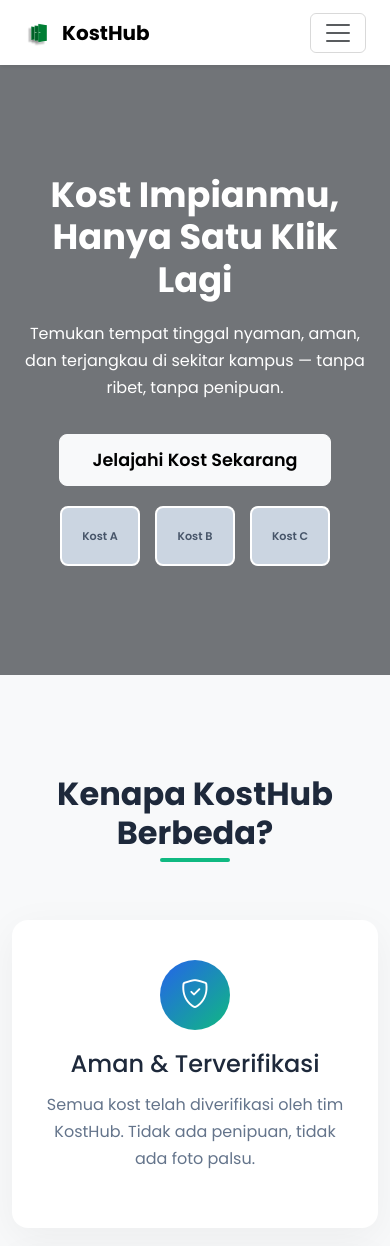
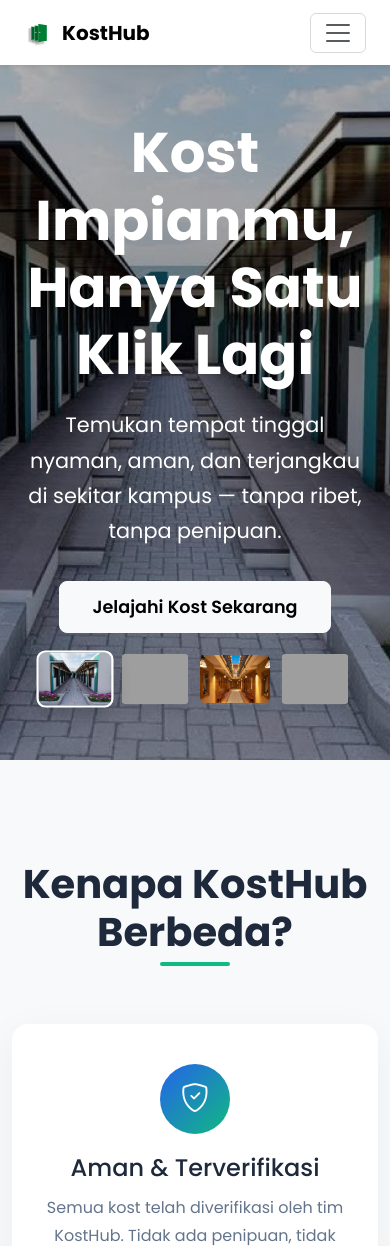
Before and after one commit to semester3-org/Web-App, a PHP site: page /Web-App/index.php in a window 390 px wide. Shown: the top 1246 px of the page. Run offline with PHP 8.4, Linux system fonts and the light colour scheme; grey boxes are pictures that could not be loaded.

Commit message:
merubah tampilan home customer

```diff
--- a/frontend/user/customer/home.php
+++ b/frontend/user/customer/home.php
@@ -71,30 +71,36 @@ if ($isLoggedIn) {
   .hero {
     position: relative;
     height: 90vh;
-      background: linear-gradient(rgba(0, 0, 0, 0.5), rgba(0, 0, 0, 0.5)), #e2e8f0; /* Placeholder: abu-abu + overlay gelap */
     display: flex;
     align-items: center;
     justify-content: center;
     text-align: center;
     padding-top: 65px;
     color: white;
+    /* ❌ HAPUS background dari sini — overlay yang handle */
   }
+
   .hero-content {
     max-width: 700px;
     padding: 0 1.5rem;
+    position: relative; /* agar di atas overlay */
+    z-index: 2;
   }
+
   .hero h1 {
     font-size: 3.5rem;
     font-weight: 700;
     margin-bottom: 1.2rem;
     animation: fadeInUp 1s ease-out;
   }
+
   .hero p {
     font-size: 1.3rem;
     margin-bottom: 2rem;
     font-weight: 400;
     animation: fadeInUp 1s ease-out 0.2s both;
   }
+
   .hero .btn {
     animation: fadeInUp 1s ease-out 0.4s both;
     padding: 0.75rem 2rem;
@@ -102,47 +108,95 @@ if ($isLoggedIn) {
     font-weight: 600;
   }
 
-    /* ==================== THUMBNAIL GALLERY ==================== */
-    .hero-thumbnails {
-      display: flex;
-      justify-content: center;
-      gap: 15px;
-      margin-top: 20px;
-      flex-wrap: wrap;
-    }
-    .thumbnail-item {
-      width: 100px;
-      height: 80px;
-      background-color: #cbd5e1; /* Placeholder abu-abu muda */
-      border: 2px solid white;
-      border-radius: 8px;
-      display: flex;
-      align-items: center;
-      justify-content: center;
-      color: #475569;
-      font-size: 0.75rem;
-      font-weight: 600;
+  /* ——————— OVERLAY BACKGROUND ——————— */
+  .hero-bg-overlay {
+    position: absolute;
+    top: 0;
+    left: 0;
+    width: 100%;
+    height: 100%;
+    background-size: cover;
+    background-position: center;
+    background-repeat: no-repeat;
+    opacity: 0;
+    transition: opacity 1s ease-in-out;
+    z-index: 0;
   }
 
-    @keyframes fadeInUp {
-      from {
-        opacity: 0;
-        transform: translateY(30px);
+  .hero-bg-overlay.active {
+    opacity: 1;
   }
-      to {
-        opacity: 1;
-        transform: translateY(0);
+
+  /* Gradient gelap di atas background, di bawah konten */
+  .hero::before {
+    content: '';
+    position: absolute;
+    top: 0;
+    left: 0;
+    width: 100%;
+    height: 100%;
+    background: linear-gradient(rgba(0, 0, 0, 0.3), rgba(0, 0, 0, 0.3));
+    z-index: 1;
+    pointer-events: none;
   }
+
+  /* ——————— THUMBNAIL GALLERY ——————— */
+  .hero-thumbnails {
+  display: grid;
+  grid-template-columns: repeat(4, 160px); /* Lebar tiap thumbnail: 160px */
+  justify-content: center;
+  gap: 20px; /* Sedikit lebih rapat */
+  margin-top: 155px;
+}
+
+.thumbnail-item {
+  width: 160px;
+  height: 120px; /* Rasio 4:3 */
+  background-size: cover;
+  background-position: center;
+  background-repeat: no-repeat;
+  border-radius: 12px; /* Lebih kecil agar sesuai */
+  position: relative;
+  box-shadow: 0 4px 12px rgba(0,0,0,0.12);
+  overflow: hidden;
+  cursor: default;
+  pointer-events: none;
+  transition: transform 0.35s ease, border 0.3s ease, box-shadow 0.3s ease;
+  border: 2px solid transparent; /* Lebih tipis */
+}
+
+.thumbnail-item.active {
+  border: 2px solid white;
+  transform: scale(1.04); /* Zoom lebih halus */
+  box-shadow: 0 6px 16px rgba(0,0,0,0.2);
+  z-index: 2;
+}
+
+/* Label (jika digunakan) */
+.thumbnail-label {
+  position: absolute;
+  bottom: 6px;
+  left: 50%;
+  transform: translateX(-50%);
+  background: rgba(0, 0, 0, 0.6);
+  color: white;
+  font-size: 0.8rem;
+  font-weight: 600;
+  padding: 3px 10px;
+  border-radius: 16px;
+  white-space: nowrap;
 }
 
   /* ==================== FEATURES ==================== */
   .features {
     padding: 100px 0;
   }
+
   .section-title {
     text-align: center;
     margin-bottom: 60px;
   }
+
   .section-title h2 {
     font-size: 2.5rem;
     font-weight: 700;
@@ -235,31 +262,68 @@ if ($isLoggedIn) {
     padding: 40px 0 20px;
     text-align: center;
   }
+
   footer p {
     margin: 8px 0;
     font-size: 0.95rem;
   }
+
   footer .social a {
     color: #cbd5e1;
     margin: 0 10px;
     font-size: 1.3rem;
     text-decoration: none;
   }
+
   footer .social a:hover {
     color: var(--secondary);
   }
 
-    /* Responsive */
+  /* ==================== ANIMATIONS ==================== */
+  @keyframes fadeInUp {
+    from {
+      opacity: 0;
+      transform: translateY(30px);
+    }
+    to {
+      opacity: 1;
+      transform: translateY(0);
+    }
+  }
+
+  /* ==================== RESPONSIVE ==================== */
   @media (max-width: 992px) {
-      .hero h1 { font-size: 2.8rem; }
-      .hero p { font-size: 1.15rem; }
+  .hero-thumbnails {
+    grid-template-columns: repeat(4, 130px);
+    gap: 16px;
   }
+  .thumbnail-item {
+    width: 130px;
+    height: 98px; /* ~4:3 */
+    border-radius: 10px;
+  }
+}
+
 @media (max-width: 768px) {
-      .hero { height: 80vh; }
-      .hero h1 { font-size: 2.2rem; }
-      .hero p { font-size: 1rem; }
-      .thumbnail-item { width: 80px; height: 60px; font-size: 0.7rem; }
-      .section-title h2 { font-size: 2rem; }
+  .hero-thumbnails {
+    grid-template-columns: repeat(4, 70px);
+    gap: 10px;
+    margin-top: 20px;
+  }
+  .thumbnail-item {
+    width: 70px;
+    height: 52px;
+    border-radius: 8px;
+    border-width: 2px;
+  }
+  .thumbnail-item.active {
+    transform: scale(1.1);
+  }
+  .thumbnail-label {
+    font-size: 0.65rem;
+    padding: 2px 6px;
+    bottom: 4px;
+  }
 }
 </style>
 </head>
@@ -270,16 +334,21 @@ if ($isLoggedIn) {
 
 <!-- Hero Section with Thumbnail Gallery -->
 <section class="hero">
+  <!-- Overlay background akan diisi oleh JavaScript -->
+  <div class="hero-bg-overlay active"></div>
+  <div class="hero-bg-overlay"></div>
+  <div class="hero-gradient-overlay"></div>
+
   <div class="hero-content">
     <h1>Kost Impianmu, Hanya Satu Klik Lagi</h1>
     <p>Temukan tempat tinggal nyaman, aman, dan terjangkau di sekitar kampus — tanpa ribet, tanpa penipuan.</p>
     <a href="/Web-App/frontend/user/customer/explore.php" class="btn btn-light btn-lg">Jelajahi Kost Sekarang</a>
 
-    <!-- Thumbnail Gallery (Placeholder) -->
     <div class="hero-thumbnails">
-      <div class="thumbnail-item">Kost A</div>
-      <div class="thumbnail-item">Kost B</div>
-      <div class="thumbnail-item">Kost C</div>
+      <div class="thumbnail-item" data-bg="/Web-App/frontend/assets/bg_home1.jpg"></div>
+      <div class="thumbnail-item" data-bg="/Web-App/frontend/assets/bg_home3.jpg"></div>
+      <div class="thumbnail-item" data-bg="/Web-App/frontend/assets/bg_home2.jpg"></div>
+      <div class="thumbnail-item" data-bg="/Web-App/frontend/assets/bg_home4.jpg"></div>
     </div>
   </div>
 </section>
@@ -349,4 +418,52 @@ if ($isLoggedIn) {
 </script>
 
 </body>
+
+<script>
+  document.addEventListener('DOMContentLoaded', function () {
+    const thumbnails = document.querySelectorAll('.thumbnail-item');
+    if (thumbnails.length === 0) return;
+
+    // Ambil semua URL dari data-bg
+    const imageUrls = Array.from(thumbnails).map(thumb => thumb.dataset.bg);
+
+    // Set background image ke setiap thumbnail
+    thumbnails.forEach(thumb => {
+      thumb.style.backgroundImage = `url('${thumb.dataset.bg}')`;
+    });
+
+    // Dapatkan overlay
+    const hero = document.querySelector('.hero');
+    const overlays = document.querySelectorAll('.hero-bg-overlay');
+    if (overlays.length < 2) return;
+
+    let currentIndex = 0;
+    let activeOverlayIndex = 0; // 0 = overlays[0] aktif
+
+    function updateActive(index) {
+      // Update background
+      const nextIndex = (activeOverlayIndex + 1) % 2;
+      overlays[nextIndex].style.backgroundImage = `url('${imageUrls[index]}')`;
+      overlays[activeOverlayIndex].classList.remove('active');
+      overlays[nextIndex].classList.add('active');
+      activeOverlayIndex = nextIndex;
+
+      // Update thumbnail active
+      thumbnails.forEach((thumb, i) => {
+        thumb.classList.toggle('active', i === index);
+      });
+
+      currentIndex = index;
+    }
+
+    // Mulai dari gambar pertama
+    updateActive(0);
+
+    // Ganti otomatis tiap 3 detik
+    setInterval(() => {
+      const next = (currentIndex + 1) % imageUrls.length;
+      updateActive(next);
+    }, 3000);
+  });
+</script>
 </html>
```
Also changed, not shown: other parts of frontend/user/customer/home.php (+5 -32 lines), frontend/assets/bg_home1.jpg (added), frontend/assets/bg_home2.jpg (added), 2 other files. Lines whose indentation alone changed are shown as unchanged.
